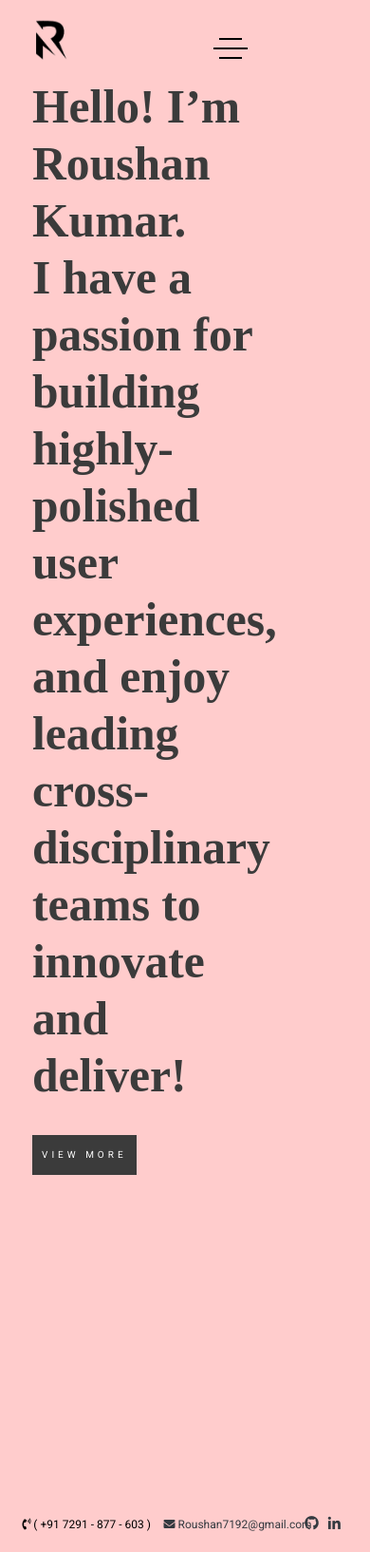
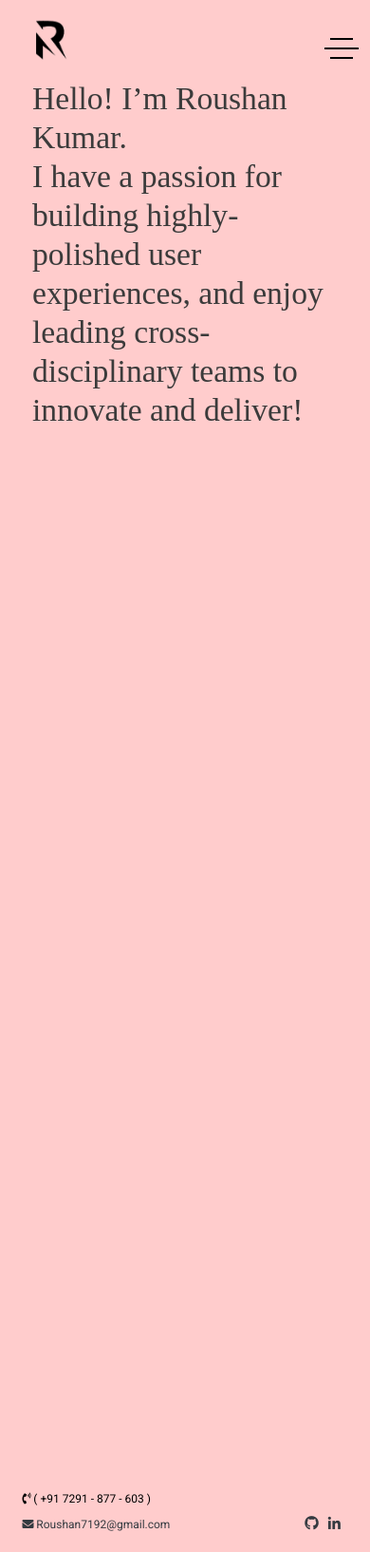
Before and after one commit to roushansharma/roushansharma.github.io, a PHP site: page / in a window 390 px wide. Shown: the whole page at 95% size. Run offline with PHP 8.4, Linux system fonts and the light colour scheme.

Commit message:
responsive design

```diff
--- a/static/css/styles.css
+++ b/static/css/styles.css
@@ -1518,6 +1518,22 @@ span#captcha {
     text-align: left;
     padding-left: 5%;
 }
+.header .menu-toggle {
+    right: 0;
+}
+.tit_h {
+    font: 2.1rem Space Grotesk Regular !important;
+    width: 100% !important;
+    line-height: 41px !important;
+}
+.more_btn{
+  display: none !important;
+}
+ .col-md-6.hv_text.mrg-l-5.wid-50{
+  width: 70% !important;
+ }
+
+
 
 
 }
```
